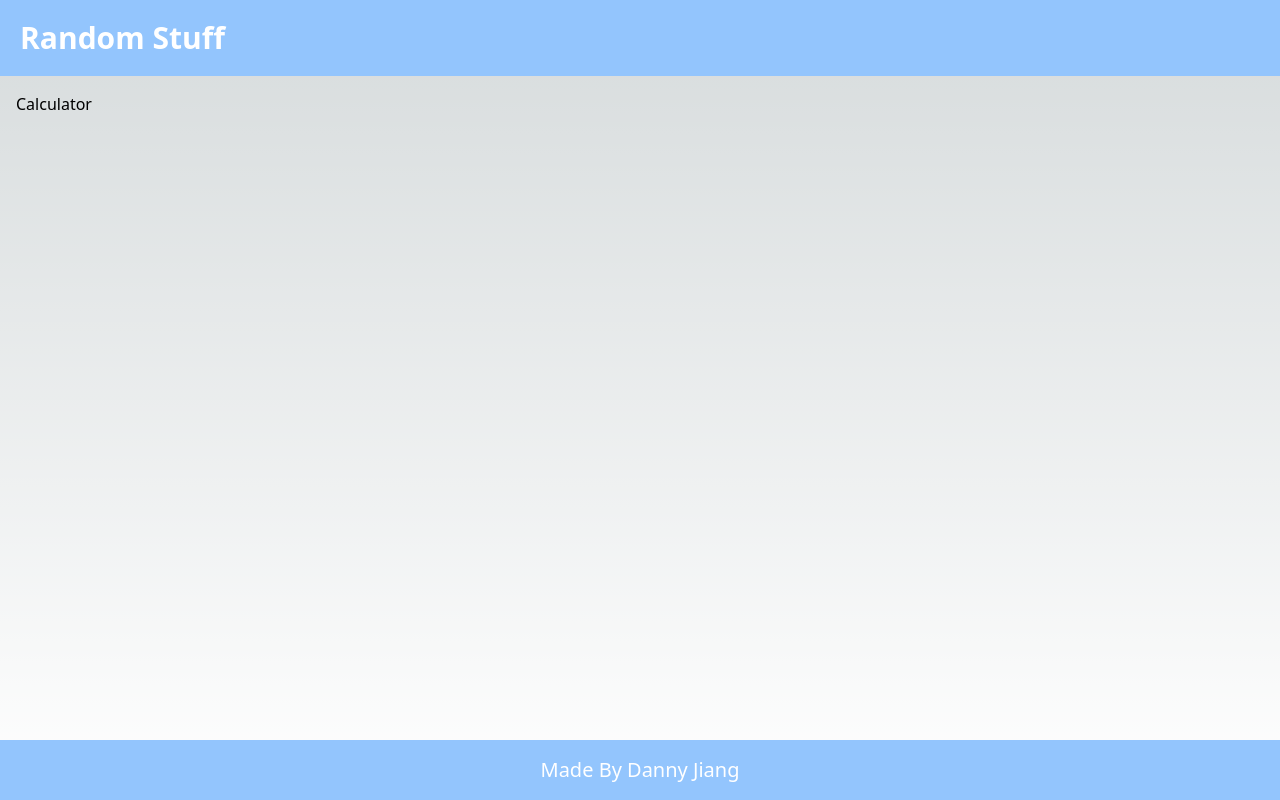
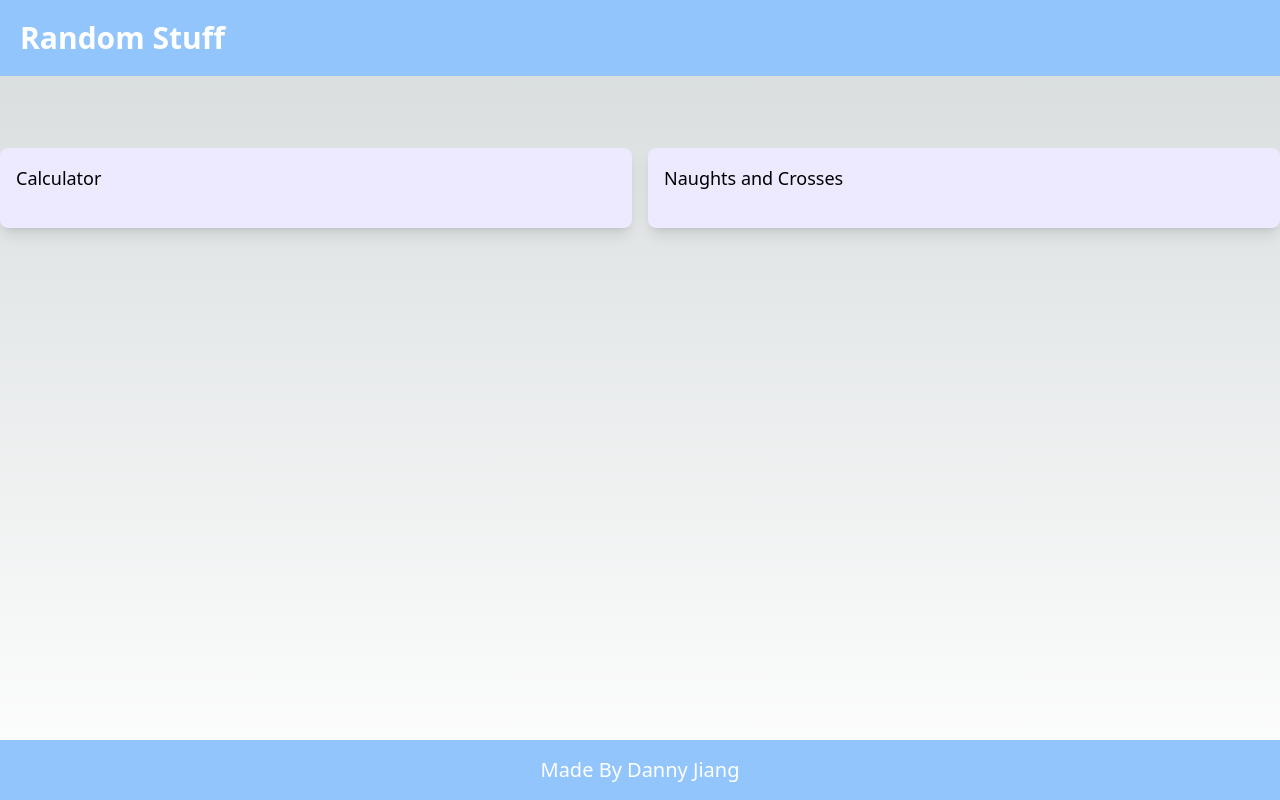
Before and after one commit to SV3N77/randomstuff, a Next.js app: page / in a window 1280 px wide. Built offline with nearby package versions, Linux system fonts and the light colour scheme.

Commit message:
update cards in home screen

```diff
--- a/app/page.tsx
+++ b/app/page.tsx
@@ -1,7 +1,25 @@
+import Link from "next/link";
+
+type CardProps = { title: string; url: string };
+
 export default function Home() {
   return (
-    <main className="p-4">
-      <div className="flex flex-wrap">Calculator</div>
+    <main className="container mx-auto mt-10 flex flex-col">
+      <section className="mt-4 flex flex-col gap-4 py-4 lg:grid lg:grid-cols-2">
+        <Cards title="Calculator" url="/calculator" />
+        <Cards title="Naughts and Crosses" url="/naughtsandcrosses" />
+      </section>
     </main>
   );
 }
+
+// internal components
+function Cards({ title, url }: CardProps) {
+  return (
+    <Link href={url}>
+      <div className="flex flex-col overflow-hidden rounded-lg bg-violet-100 p-4 shadow-lg transition hover:-translate-y-4 md:h-20 md:flex-row">
+        <h1 className="text-lg">{title}</h1>
+      </div>
+    </Link>
+  );
+}
--- a/components/Header.tsx
+++ b/components/Header.tsx
@@ -2,9 +2,11 @@ import Link from "next/link";
 
 export default function Header() {
   return (
-    <header className="bg-blue-300 p-5 ">
-      <nav className="container mx-auto flex flex-col items-center justify-center gap-4 text-lg text-white md:flex-row">
-        <h1 className="grow text-3xl font-semibold">Random Stuff</h1>
+    <header className="bg-blue-300 p-5">
+      <nav className="container mx-auto flex flex-col gap-4 text-lg text-white md:flex-row">
+        <Link href="/">
+          <h1 className="grow text-3xl font-semibold">Random Stuff</h1>
+        </Link>
       </nav>
     </header>
   );
```
